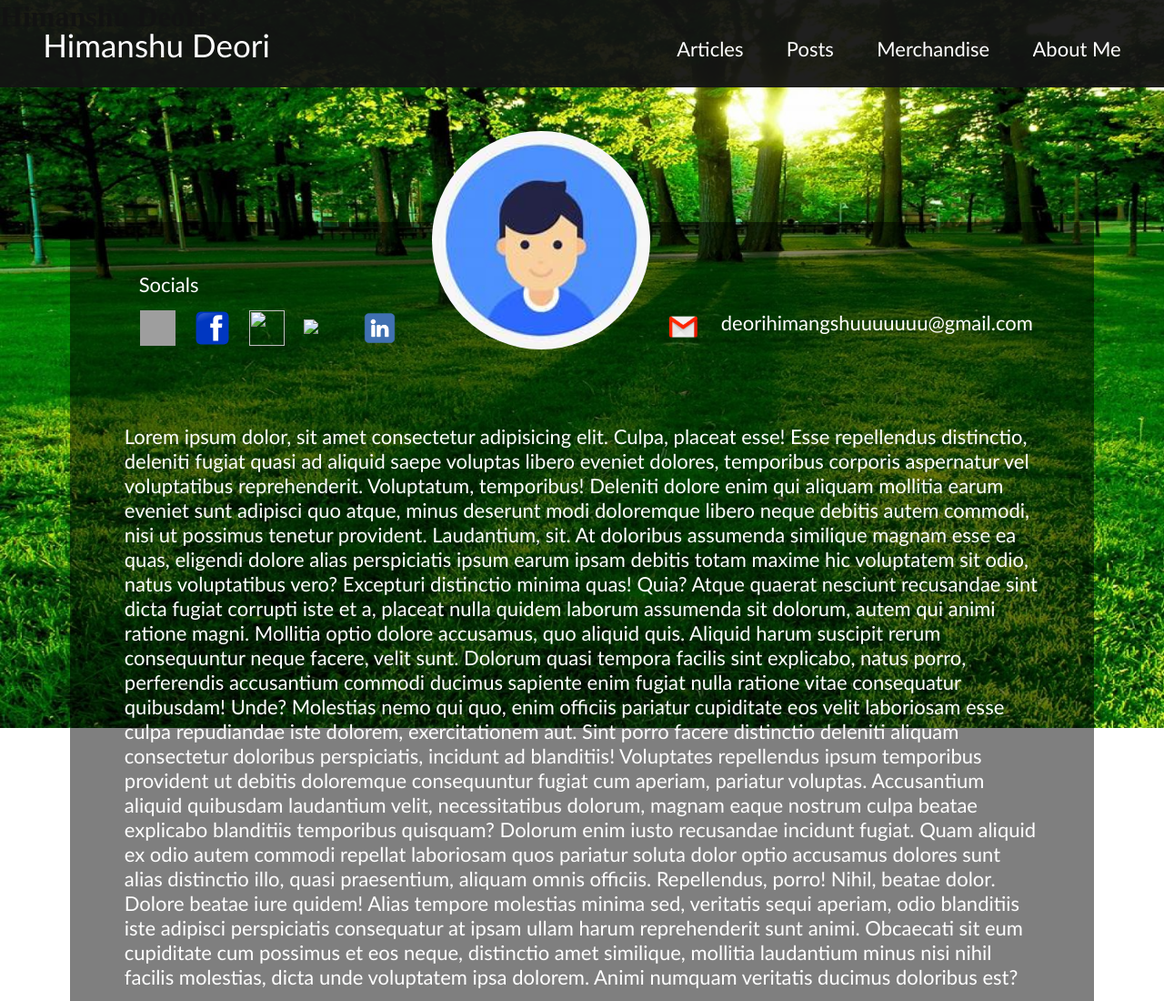
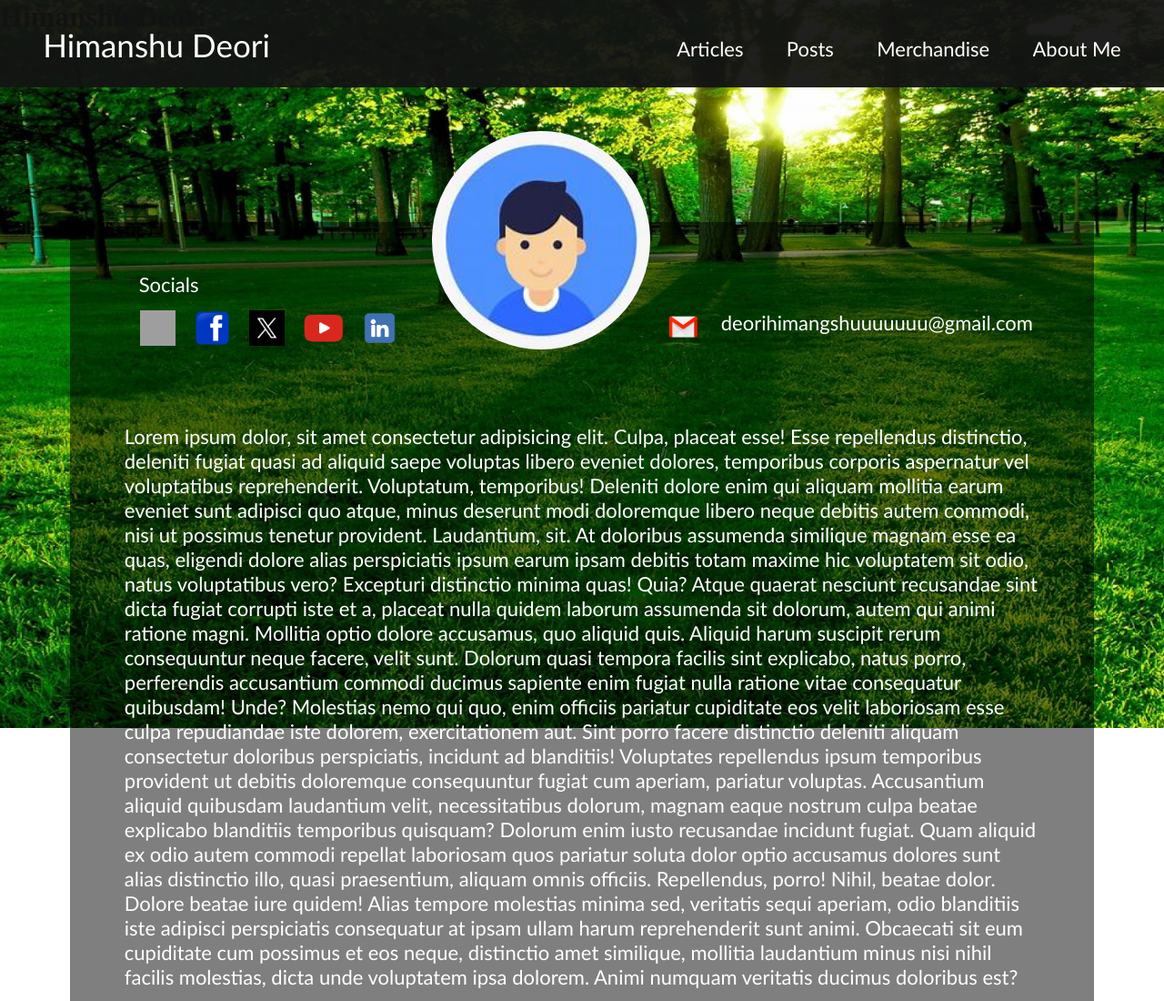
Before and after one commit to Psydrite01/blog-site, a plain HTML site: page index.html in a window 1280 px wide. Shown: the top 1100 px of the page at 91% size. Drawn offline with Linux system fonts and the light colour scheme; grey boxes are pictures that could not be loaded.

Commit message:
fixed some more typos

```diff
--- a/index.html
+++ b/index.html
@@ -25,8 +25,8 @@
       <div id="links">
         <a class="logo" id="instagram" href="https:/www.google.com" target="_blank"><img src="assets/instagrampng.png" height=39px width=39px></a>
         <a class="logo" id="facebook" href="https:/www.google.com" target="_blank"><img src="assets/facebookpng.png" height=39px width=39px></a>
-        <a class="logo" id="x" href="https:/www.google.com" target="_blank"><img src="assets/xpng.jpg" height=39px width=39px></a>
-        <a class="logo" id="youtube" href="https:/www.google.com" target="_blank"><img src="/youtubepng.png" width=44px></a>
+        <a class="logo" id="x" href="https:/www.google.com" target="_blank"><img src="assets/xpng.jpeg" height=39px width=39px></a>
+        <a class="logo" id="youtube" href="https:/www.google.com" target="_blank"><img src="assets/youtubepng.png" width=44px></a>
         <a class="logo" id="linkedin" href="https:/www.google.com" target="_blank"><img src="assets/linkedinpng.png" height=39px width=39px></a>
         <div class="logo" id="gmail" ><img src="assets/gmailpng.png" width=44px></div>
         <div class="logo" id="email">deorihimangshuuuuuuu@gmail.com</div>
```
